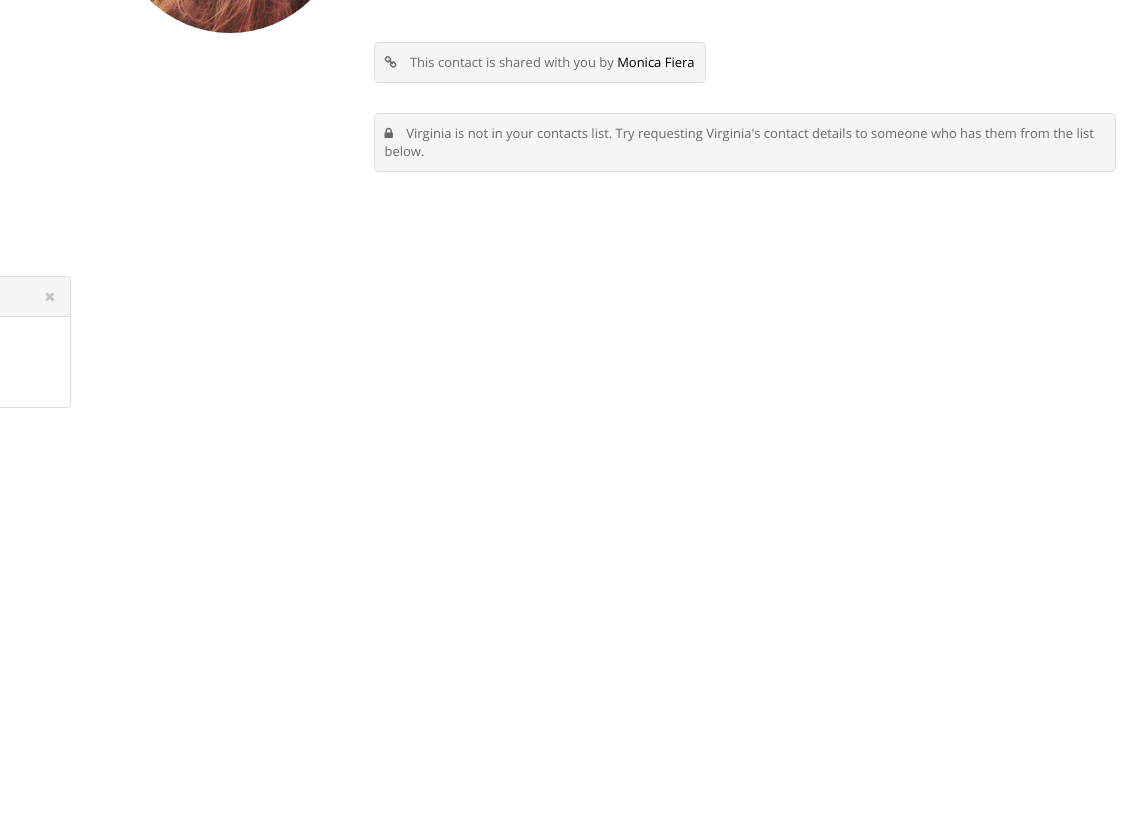
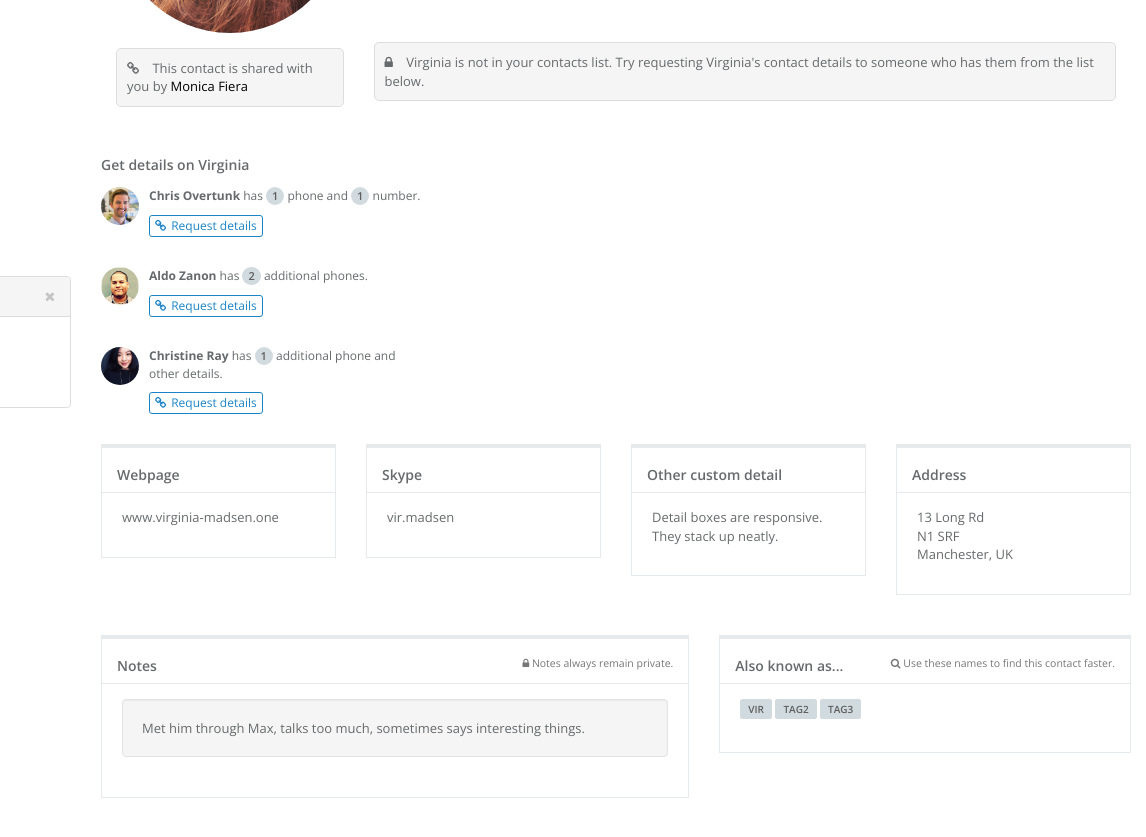
Before and after one commit to jdvivar/typeless-ui, a plain HTML site: page profile-061014.html in a window 1280 px wide. Shown: the part 319-1156 px from the top of the page, 134-1280 px from the left. Before the commit the page ends 1064 px from the top, so only its background shows below. Drawn offline with nearby package versions, Linux system fonts and the light colour scheme.

Commit message:
Profile page 80%

```diff
--- a/_notes/dwsync.xml
+++ b/_notes/dwsync.xml
@@ -3,6 +3,6 @@
 <file name="contacts-021014.html" server="ftp.danielvivar.com" local="130570637662913788" remote="130570465800000000" Dst="2" />
 <file name=".ftpquota" server="ftp.danielvivar.com" local="130567148663785675" remote="130566339000000000" Dst="2" />
 <file name="layout-300914.html" server="ftp.danielvivar.com" local="130567149035992996" remote="130566964800000000" Dst="2" />
-<file name="profile-061014.html" server="ftp.danielvivar.com" local="130571724295503381" remote="130571550000000000" Dst="2" />
+<file name="profile-061014.html" server="ftp.danielvivar.com" local="130572535296123449" remote="130572357600000000" Dst="2" />
 <file name="share-modal-061014.html" server="ftp.danielvivar.com" local="130570806826059295" remote="130570695000000000" Dst="2" />
 </dwsync>
--- a/css/_notes/dwsync.xml
+++ b/css/_notes/dwsync.xml
@@ -1,6 +1,6 @@
 <?xml version="1.0" encoding="utf-8" ?>
 <dwsync>
 <file name="bootstrap.min.css" server="ftp.danielvivar.com" local="130567148650256621" remote="130566345000000000" Dst="2" />
-<file name="style.css" server="ftp.danielvivar.com" local="130571551707610545" remote="130571423400000000" Dst="2" />
+<file name="style.css" server="ftp.danielvivar.com" local="130572520346886656" remote="130572358200000000" Dst="2" />
 <file name="animate.css" server="ftp.danielvivar.com" local="130506806780000000" remote="130567081800000000" Dst="2" />
 </dwsync>
--- a/css/style.css
+++ b/css/style.css
@@ -2384,7 +2384,7 @@ code {
   border-color: #e7eaec;
   border-image: none;
   border-style: solid solid none;
-  border-width: 4px 0px 0;
+  border-width: 4px 1px 1px;
   color: inherit;
   margin-bottom: 0;
   padding: 14px 15px 7px;
@@ -2397,8 +2397,8 @@ code {
   padding: 15px 20px 20px 20px;
   border-color: #e7eaec;
   border-image: none;
-  border-style: solid solid none;
-  border-width: 1px 0px;
+  border-style: solid;
+  border-width: 1px 1px 1px 1px;
 }
 table.table-mail tr td {
   padding: 12px;
--- a/profile-061014.html
+++ b/profile-061014.html
@@ -171,10 +171,10 @@
 			<div class="row wrapper white-bg page-heading">
             	<span id="tools" style="">
 
-					<button class="btn btn-sm btn-outline btn-info m-t show-on-full hide-on-limited hide-on-editable" type="button" id="edit-btn">
+					<button class="btn btn-sm btn-outline btn-success m-t show-on-full hide-on-limited hide-on-editable" type="button" id="edit-btn">
 						<i class="fa fa-pencil m-r-sm"></i>Edit
 					</button>
-					<button class="btn btn-sm btn-outline btn-success m-t show-on-editable hide-on-full hide-on-limited" type="button" id="save-btn"><i class="fa fa-cloud-upload m-r-sm"></i>Save</button>
+					<button class="btn btn-sm btn-outline btn-primary m-t show-on-editable hide-on-full hide-on-limited" type="button" id="save-btn"><i class="fa fa-cloud-upload m-r-sm"></i>Save</button>
 
 
 					<button class="btn btn-sm btn-outline btn-danger m-t m-l pull-right" type="button"><i class="fa fa-trash f-w m-r-sm"></i>Delete contact</button>
@@ -205,6 +205,9 @@
 				<div class="row no-margins">
 					<div class="col-lg-3 col-md-4 col-sm-6">
 						<img class="img-circle img-responsive" src="img/funny-girl-hairs-square.jpg"></img>
+						<div class="whitesmoke-box p-xs m-t m-b hide-on-limited hide-on-editable show-on-full" >
+							<i class="fa fa-link m-r-sm"></i> This contact is shared with you by <a href="">Monica Fiera</a>
+						</div>
 					</div>
 					<div class="col-lg-9 col-md-8 col-sm-6">
 
@@ -236,21 +239,163 @@
 							</div>
 						</div>
 
-						<div class="whitesmoke-box p-xs m-t m-b hide-on-limited hide-on-editable show-on-full">
-							<i class="fa fa-link m-r-sm"></i> This contact is shared with you by <a href="">Monica Fiera</a>
-						</div>
-
 						<div class="whitesmoke-box p-xs m-t m-b show-on-limited hide-on-editable hide-on-full">
 							<i class="fa fa-lock m-r-sm"></i> Virginia is not in your contacts list. Try requesting Virginia's contact details to someone who has them from the list below.
 						</div>
 
 					</div>
 				</div>
-				<div class="row no-margins">
+				<div class="row m-t" >
+					<div class="col-md-4 m-t show-on-full show-on-limited hide-on-editable" >
+						<div>
+							<h4>Get details on Virginia</h4>
+							<div class="feed-element">
+								<a href="profile.html" class="pull-left">
+									<img alt="image" class="img-circle" src="img/a4.jpg">
+								</a>
+								<div class="media-body ">
+									<strong>Chris Overtunk</strong> has <span class="badge">1</span> phone and <span class="badge">1</span> number.
+									<div class="actions">
+										<a class="btn btn-xs btn-success btn-outline request"><i class="fa fa-link m-r-xs"></i>Request details</a>
+										<span class="text-muted sending" style="display:none">Sending request...</span>
+										<a class="btn btn-xs btn-danger btn-outline undo" style="display:none"><i class="fa fa-undo m-r-xs"></i>Undo</a>
+										<span class="badge badge-primary sent" style="display:none"><i class="fa fa-paper-plane m-r-xs"></i>Request sent</span>
+
+									</div>
+								</div>
+							</div>
+							<div class="feed-element">
+								<a href="profile.html" class="pull-left">
+									<img alt="image" class="img-circle" src="img/a2.jpg">
+								</a>
+								<div class="media-body ">
+									<strong>Aldo Zanon</strong> has <span class="badge">2</span> additional phones.
+									<div class="actions">
+										<a class="btn btn-xs btn-success btn-outline request"><i class="fa fa-link m-r-xs"></i>Request details</a>
+										<span class="text-muted sending" style="display:none">Sending request...</span>
+										<a class="btn btn-xs btn-danger btn-outline undo" style="display:none"><i class="fa fa-undo m-r-xs"></i>Undo</a>
+										<span class="badge badge-primary sent" style="display:none"><i class="fa fa-paper-plane m-r-xs"></i>Request sent</span>
+
+									</div>
+								</div>
+							</div>
+							<div class="feed-element">
+								<a href="profile.html" class="pull-left">
+									<img alt="image" class="img-circle" src="img/a6.jpg">
+								</a>
+								<div class="media-body ">
+									<strong>Christine Ray</strong> has <span class="badge">1</span> additional phone and other details.
+									<div class="actions">
+										<a class="btn btn-xs btn-success btn-outline request"><i class="fa fa-link m-r-xs"></i>Request details</a>
+										<span class="text-muted sending" style="display:none">Sending request...</span>
+										<a class="btn btn-xs btn-danger btn-outline undo" style="display:none"><i class="fa fa-undo m-r-xs"></i>Undo</a>
+										<span class="badge badge-primary sent" style="display:none"><i class="fa fa-paper-plane m-r-xs"></i>Request sent</span>
+
+									</div>
+								</div>
+							</div>
+						</div>
+					</div>
+					<div class="col-md-8 show-on-full show-on-editable hide-on-limited">
+
+					</div>
 
 				</div>
 				<div class="row">
 
+					<div class="col-md-3 col-sm-6 m-t" >
+						<div class="ibox float-e-margins">
+							<div class="ibox-title">
+								<h4 class="contentEditable">Webpage</h4>
+							</div>
+							<div class="ibox-content">
+								<p class="contentEditable">
+									www.virginia-madsen.one
+								</p>
+							</div>
+						</div>
+					</div>
+
+					<div class="col-md-3 col-sm-6 m-t" >
+						<div class="ibox float-e-margins">
+							<div class="ibox-title">
+								<h4 class="contentEditable">Skype</h4>
+							</div>
+							<div class="ibox-content">
+								<p class="contentEditable">
+									vir.madsen
+								</p>
+							</div>
+						</div>
+					</div>
+
+					<div class="col-md-3 col-sm-6 m-t" >
+						<div class="ibox float-e-margins">
+							<div class="ibox-title">
+								<h4 class="contentEditable">Other custom detail</h4>
+							</div>
+							<div class="ibox-content">
+								<p class="contentEditable">
+									Detail boxes are responsive. They stack up neatly.
+								</p>
+							</div>
+						</div>
+					</div>
+
+					<div class="col-md-3 col-sm-6 m-t" >
+						<div class="ibox float-e-margins">
+							<div class="ibox-title">
+								<h4 class="contentEditable">Address</h4>
+							</div>
+							<div class="ibox-content">
+								<p class="contentEditable">
+									13 Long Rd<br>
+									N1 SRF<br>
+									Manchester, UK
+								</p>
+							</div>
+						</div>
+					</div>
+
+				</div>
+				<div class="row m-t" >
+					<div class="col-lg-7 col-md-6 hide-on-editable show-on-full show-on-limited">
+						<div class="ibox float-e-margins">
+							<div class="ibox-title">
+								<h4>Notes
+									<small class="m-l-sm pull-right">
+										<i class="fa fa-lock"></i> Notes always remain private.
+									</small>
+								</h4>
+							</div>
+							<div class="ibox-content">
+								<div class="well">
+									Met him through Max, talks too much, sometimes says interesting things.
+								</div>
+							</div>
+						</div>
+					</div>
+					<div class="col-lg-5 col-md-6 hide-on-editable show-on-full hide-on-limited">
+						<div class="ibox float-e-margins">
+							<div class="ibox-title">
+								<h4>Also known as...
+									<small class="m-l-sm pull-right">
+										<i class="fa fa-search"></i> Use these names to find this contact faster.
+									</small>
+								</h4>
+							</div>
+							<div class="ibox-content">
+								<div class="m-b">
+									<span class="label label-lg text-uppercase ">Vir</span>
+									<span class="label label-lg text-uppercase ">tag2</span>
+									<span class="label label-lg text-uppercase ">tag3</span>
+								</div>
+							</div>
+						</div>
+
+
+
+					</div>
 				</div>
 			</div>
 
@@ -310,7 +455,7 @@
             });
 
 			$('#save-btn').click(function(e) {
-				showNotification();
+				showNotification('#saving-alert');
 				$('.contentEditable').removeClass('contenteditable-style');
 				$('.contentEditable').attr('contenteditable','false');
 			});
@@ -320,11 +465,21 @@
 				$('.contentEditable').attr('contenteditable','true');
 			});
 
-			function showNotification(){
-				$('#saving-alert').fadeIn('slow');
-				$('#saving-alert').css('display','inline-block');
+			$('.request').click(function(e) {
+				self = $(this);
+                self.fadeOut('fast', function(){
+					self.nextAll().closest('.sending,.undo').fadeIn('slow');
+					});
+				setTimeout(function(){
+					self.nextAll().closest('.sending,.undo').fadeOut('slow',function(){self.nextAll().closest('.sent').fadeIn('slow')})
+					}, 5000);
+            });
 
-				setTimeout(function(){$('#saving-alert').fadeOut('slow');}, 5000);
+			function showNotification(id){
+				$(id).fadeIn('slow');
+				$(id).css('display','inline-block');
+
+				setTimeout(function(){$(id).fadeOut('slow');}, 5000);
 			}
 
         });
```
